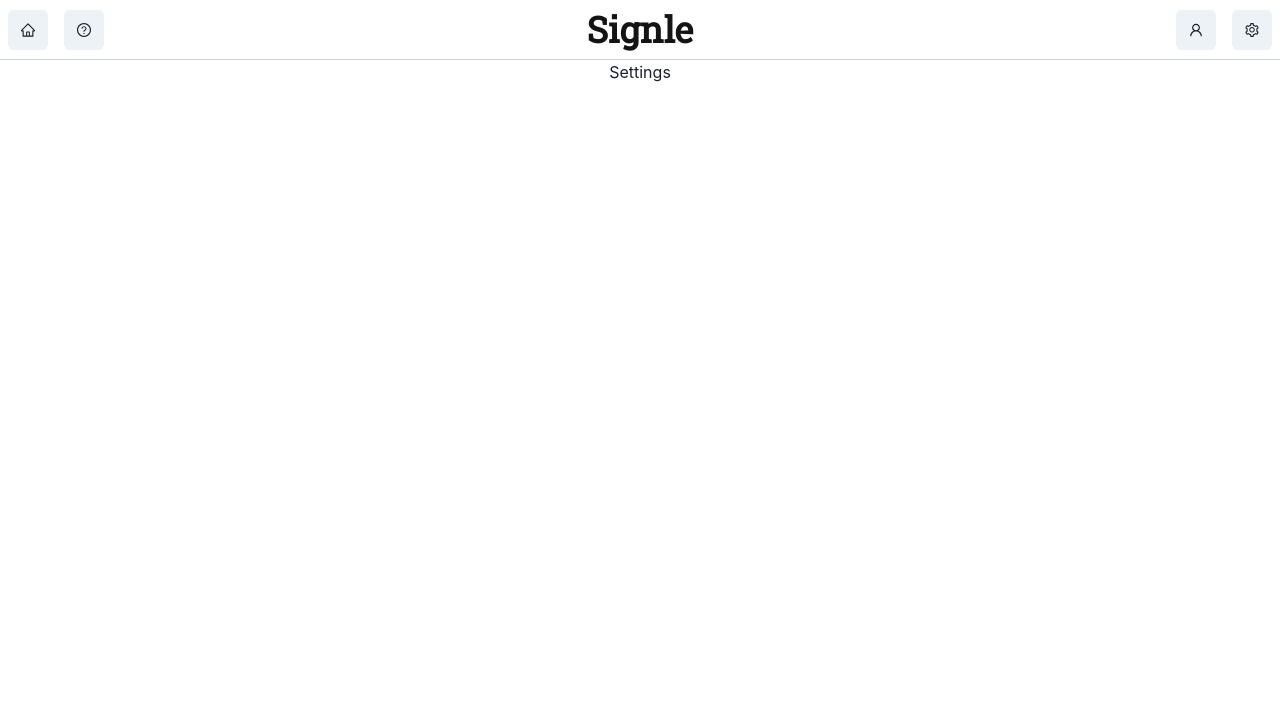
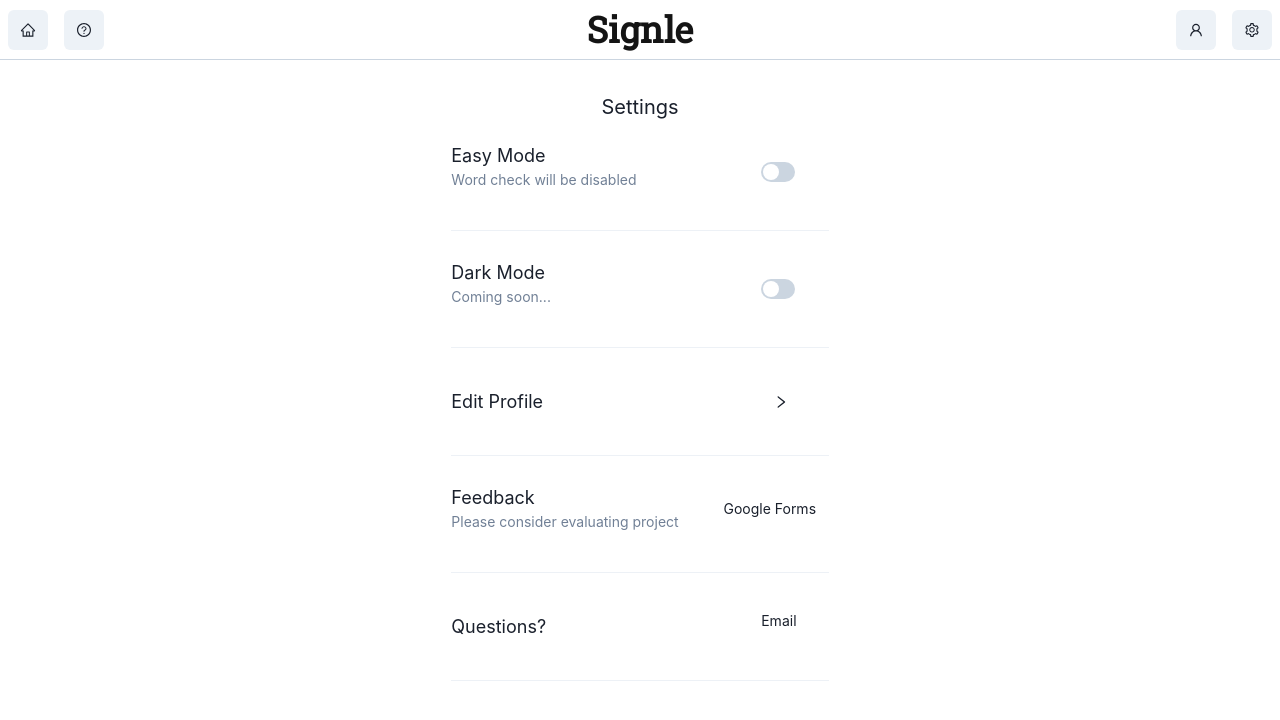
Before and after one commit to miluckshan-j/asl-game-app-frontend, a React (Create React App) app: page /settings in a window 1280 px wide. Shown: the top 720 px of the page. Built offline with nearby package versions, Linux system fonts and the light colour scheme; no server answers.

Commit message:
implement settings screen

```diff
--- a/src/screens/Settings/index.tsx
+++ b/src/screens/Settings/index.tsx
@@ -1,9 +1,115 @@
-import React from 'react'
+import React from "react";
+
+import {
+  Box,
+  Container,
+  Divider,
+  Flex,
+  HStack,
+  IconButton,
+  Switch,
+  Text,
+  VStack,
+} from "@chakra-ui/react";
+import { AiOutlineRight } from "react-icons/ai";
 
 const Settings = () => {
   return (
-    <div>Settings</div>
-  )
-}
+    <Flex
+      align="center"
+      justify="space-between"
+      wrap="wrap"
+      bg="white.500"
+      p={3}
+    >
+      <Container maxW="2xl" centerContent>
+        <Box w="85%">
+          <Text fontSize="xl" paddingY={5}>
+            Settings
+          </Text>
+          <VStack>
+            <HStack w="100%">
+              <VStack w="80%" spacing={0} alignItems={"start"}>
+                <Text fontSize="lg" paddingBottom={0} align={"left"}>
+                  Easy Mode
+                </Text>
+                <Text
+                  fontSize="sm"
+                  color={"gray.500"}
+                  paddingBottom={3}
+                  align={"left"}
+                >
+                  Word check will be disabled
+                </Text>
+              </VStack>
+              <Switch size="md" />
+            </HStack>
+            <Divider marginY={5} />
+            <HStack w="100%">
+              <VStack w="80%" spacing={0} alignItems={"start"}>
+                <Text fontSize="lg" paddingBottom={0} align={"left"}>
+                  Dark Mode
+                </Text>
+                <Text
+                  fontSize="sm"
+                  color={"gray.500"}
+                  paddingBottom={3}
+                  align={"left"}
+                >
+                  Coming soon...
+                </Text>
+              </VStack>
+              <Switch size="md" />
+            </HStack>
+            <Divider marginY={5} />
+            <HStack w="100%">
+              <VStack w="80%" spacing={0} alignItems={"start"}>
+                <Text fontSize="lg" paddingY={3} align={"left"}>
+                  Edit Profile
+                </Text>
+              </VStack>
+              <IconButton
+                aria-label="Edit profile"
+                icon={<AiOutlineRight />}
+                backgroundColor="white"
+              />
+            </HStack>
+            <Divider marginY={5} />
+            <HStack w="100%">
+              <VStack w="70%" spacing={0} alignItems={"start"}>
+                <Text fontSize="lg" paddingBottom={0} align={"left"}>
+                  Feedback
+                </Text>
+                <Text
+                  fontSize="sm"
+                  color={"gray.500"}
+                  paddingBottom={3}
+                  align={"left"}
+                >
+                  Please consider evaluating project
+                </Text>
+              </VStack>
+              <Text fontSize="sm" paddingBottom={3} align={"left"}>
+                Google Forms
+              </Text>
+            </HStack>
+            <Divider marginY={5} />
+            <HStack w="100%">
+              <VStack w="80%" spacing={0} alignItems={"start"}>
+                <Text fontSize="lg" paddingY={3} align={"left"}>
+                  Questions?
+                </Text>
+              </VStack>
+              <Text fontSize="sm" paddingBottom={3} align={"left"}>
+                Email
+              </Text>
+            </HStack>
+            <Divider marginY={5} />
+          </VStack>
+        </Box>
+      </Container>
+    </Flex>
+  );
+};
 
-export default Settings
+export default Settings;
```
